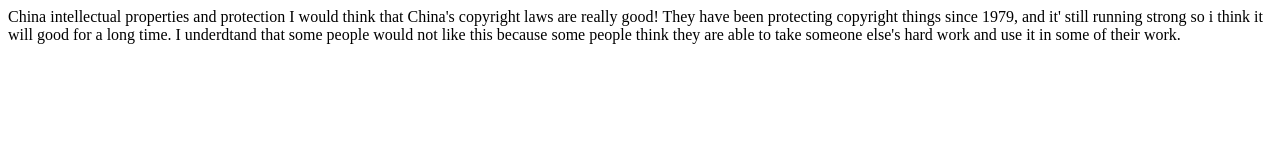
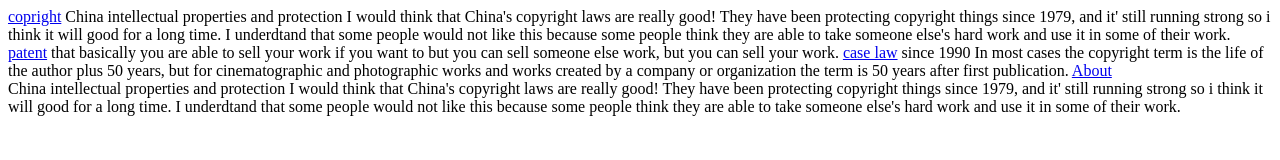
Before and after one commit to rodneyj23/China-s-Intellectual-property-Protection-, a plain HTML site: page index.html in a window 1280 px wide. Drawn offline with Linux system fonts and the light colour scheme.

Commit message:
Update index.html

```diff
--- a/index.html
+++ b/index.html
@@ -4,6 +4,18 @@
 		<title>China intellectual properties and protection</title>
 	</head>
 	<body>
+		<div class="topnav" id="myTopnav">
+
+ <a href="home.html">copright</a>
+China intellectual properties and protection
+	I would think that China's copyright laws are really good! They have been protecting copyright things since 1979, and it' still running strong so i think it will good for a long time. I underdtand that some people would not like this because some people think they are able to take someone else's hard work and use it in some of their work.
+ <a href="news.html">patent</a>
+that basically you are able to sell your work if you want to but you can sell someone else work, but you can sell your work.
+ <a href="contact.html">case law</a>
+since 1990  In most cases the copyright term is the life of the author plus 50 years, but for cinematographic and photographic works and works created by a company or organization the term is 50 years after first publication.
+ <a href=”about.html">About</a>
+
+</div>
 	China intellectual properties and protection
 	I would think that China's copyright laws are really good! They have been protecting copyright things since 1979, and it' still running strong so i think it will good for a long time. I underdtand that some people would not like this because some people think they are able to take someone else's hard work and use it in some of their work.
 	</body>
```
